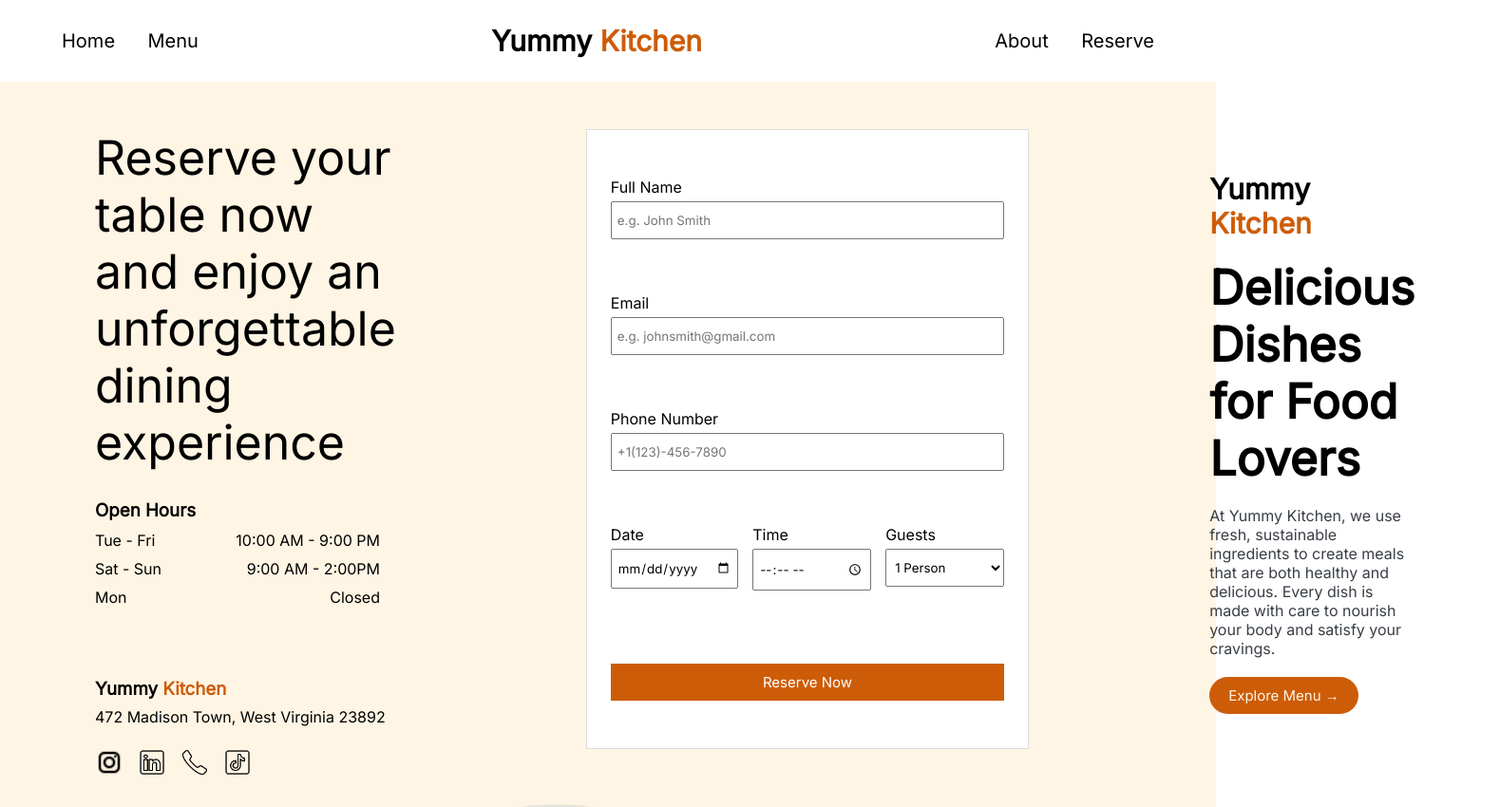
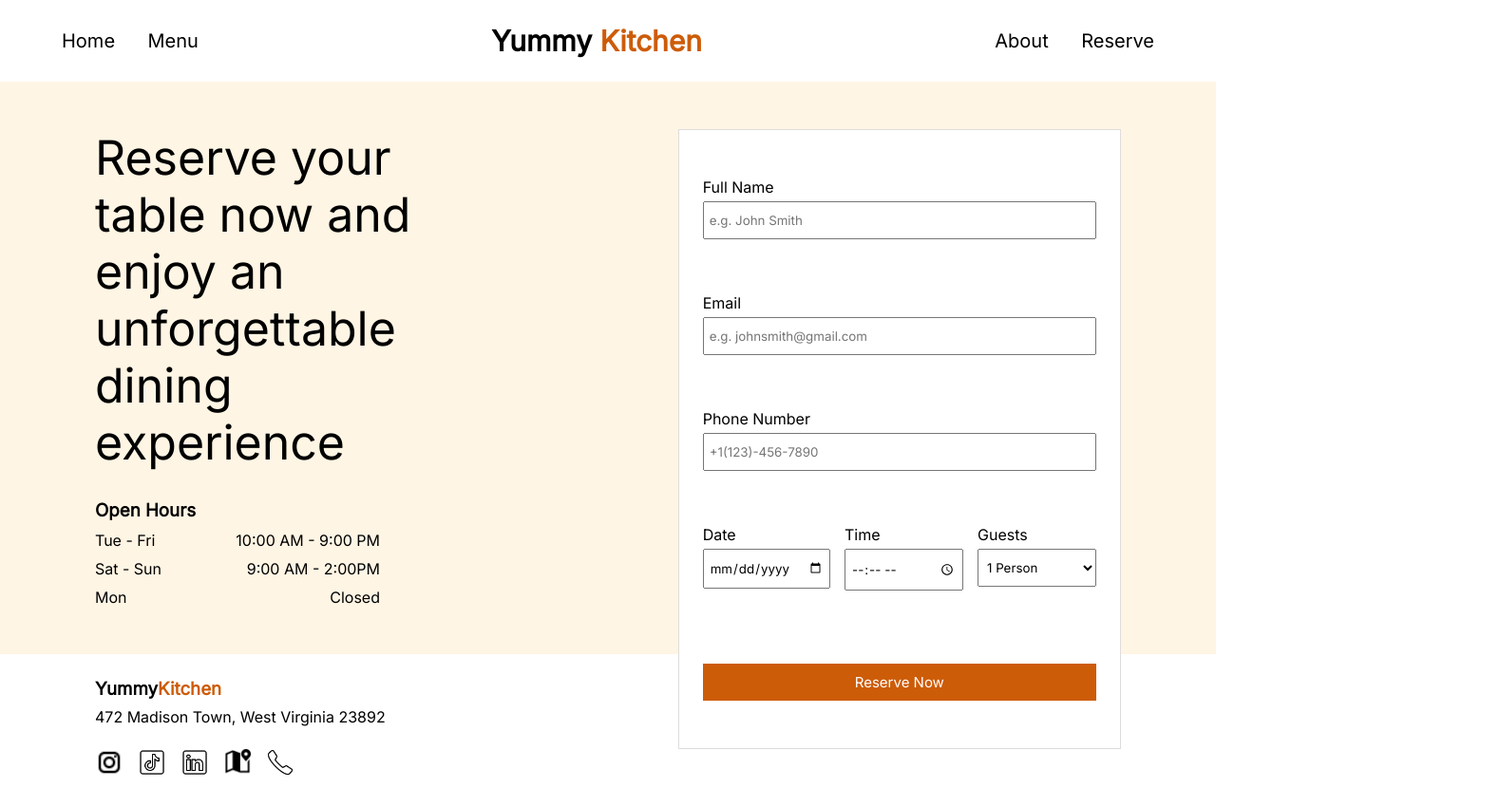
Before and after one commit to madison1238/restaurant-page, a website built with webpack: page src/template.html in a window 1280 px wide. Shown: the top 850 px of the page at 95% size, 1579 px wide, since content can reach past the window. Built offline with nearby package versions, Linux system fonts and the light colour scheme.

Commit message:
refactor: reserve js has own module

```diff
--- /dev/null
+++ b/src/components/reserve.css
@@ -0,0 +1,126 @@
+/* RESERVE STYLES */
+
+html,
+body {
+  height: 100%;
+}
+
+body {
+  display: flex;
+  flex-direction: column;
+}
+
+#content {
+  height: 100%;
+}
+
+#reserve-container {
+  height: 100%;
+  display: flex;
+  flex-direction: column;
+}
+
+#text-form-container {
+  background-color: var(--background);
+  flex: 3;
+  display: flex;
+  padding: 50px 100px;
+  gap: 50px;
+}
+
+#text-container {
+  display: flex;
+  flex-direction: column;
+  gap: 30px;
+  margin-right: 150px;
+}
+
+#heading {
+  font-size: 50px;
+  font-weight: 400;
+}
+
+#open-hours-container {
+  display: flex;
+  flex-direction: column;
+  gap: 10px;
+  max-width: 300px;
+}
+
+#hours-container {
+  display: flex;
+  flex-direction: column;
+  gap: 10px;
+}
+
+.hours {
+  display: flex;
+  flex-direction: row;
+  justify-content: space-between;
+}
+
+form {
+  background-color: white;
+  border: 1px solid rgb(222, 220, 220);
+  display: flex;
+  flex-direction: column;
+  justify-content: space-between;
+  padding: 50px 25px;
+  gap: 15px;
+  margin-bottom: -150px;
+  z-index: 1;
+}
+
+input,
+select,
+#submit-form {
+  padding: 10px 5px;
+}
+
+.label-input {
+  display: flex;
+  flex-direction: column;
+  gap: 5px;
+}
+
+#date-time-guest {
+  display: flex;
+  flex-direction: row;
+  gap: 15px;
+}
+
+#date-time-guest .label-input {
+  min-width: 125px;
+}
+
+#submit-form {
+  background: var(--accent);
+  color: white;
+  border: none;
+  cursor: pointer;
+  margin-top: 20px;
+  font-size: 15px;
+}
+
+#info-container {
+  display: flex;
+  flex-direction: column;
+  flex: 1;
+  padding: 25px 100px;
+  gap: 8px;
+}
+
+#icons {
+  display: flex;
+  gap: 15px;
+  margin-top: 15px;
+}
+
+#info-container img {
+  box-sizing: content-box;
+  height: 30px;
+}
+#info-container img:hover {
+  transform: scale(1.25);
+  transition: transform 0.25s ease-in-out;
+}
--- /dev/null
+++ b/src/components/reserve.js
@@ -0,0 +1,375 @@
+
+import instaSRC from '../images/instagram.png'
+import mapSRC from '../images/map.png'
+import linkSRC from '../images/linkedin.png'
+import phoneSRC from '../images/phone.png'
+import tikSRC from '../images/tiktok.png'
+
+
+
+import './reserve.css'
+
+
+export default function loadReserve(){
+    const body = document.querySelector('body')
+    body.id = 'reserve-body'
+
+    const content = document.querySelector('#content');
+
+    const reserveCont = document.createElement('div')
+    reserveCont.id = 'reserve-container'
+
+    const textFormContainer = document.createElement('div')
+    textFormContainer.id = 'text-form-container'
+
+    textFormContainer.appendChild(loadText());
+    textFormContainer.appendChild(loadForm());
+
+    reserveCont.appendChild(textFormContainer);
+    reserveCont.appendChild(loadInfo());
+
+    content.appendChild(reserveCont)
+
+}
+
+
+function loadText(){
+    const textContainer = document.createElement('div');
+    textContainer.id = 'text-container';
+
+    const heading = document.createElement('h1');
+    heading.id = 'heading';
+    heading.textContent = 'Reserve your table now and enjoy an unforgettable dining experience'
+
+    textContainer.appendChild(heading);
+    textContainer.appendChild(loadHours());
+
+    return textContainer;;
+
+}
+
+function loadHours(){
+    const openHoursContainer = document.createElement('div');
+    openHoursContainer.id = 'open-hours-container';
+
+    const openHours = document.createElement('h3');
+    openHours.textContent = 'Open Hours'
+
+    const hoursContainer = document.createElement('div');
+    hoursContainer.id = 'hours-container';
+
+
+    /*TUE - FRI HOURS*/
+    const tueFriCont = document.createElement('div');
+    tueFriCont.classList.add('hours');
+
+    const tueFriDay = document.createElement('p');
+    tueFriDay.textContent = 'Tue - Fri'
+
+    const tueFriHours = document.createElement('p');
+    tueFriHours.textContent = '10:00 AM - 9:00 PM'
+
+    tueFriCont.appendChild(tueFriDay);
+    tueFriCont.appendChild(tueFriHours);
+
+    /*SAT SUN HOURS*/
+    const satSunCont = document.createElement('div');
+    satSunCont.classList.add('hours');
+
+    const satSunDay = document.createElement('p');
+    satSunDay.textContent = 'Sat - Sun'
+
+    const satSunHours = document.createElement('p');
+    satSunHours.textContent = '9:00 AM - 2:00PM'
+
+    satSunCont.appendChild(satSunDay);
+    satSunCont.appendChild(satSunHours);
+
+    /*MONDAY HOURS */
+    const monCont = document.createElement('div');
+    monCont.classList.add('hours');
+
+    const monDay = document.createElement('p');
+    monDay.textContent = 'Mon'
+
+    const monHours = document.createElement('p');
+    monHours.textContent = 'Closed'
+
+    monCont.appendChild(monDay);
+    monCont.appendChild(monHours);
+
+    hoursContainer.appendChild(tueFriCont);
+    hoursContainer.appendChild(satSunCont);
+    hoursContainer.appendChild(monCont);
+
+    openHoursContainer.appendChild(openHours);
+    openHoursContainer.appendChild(hoursContainer);
+
+    return openHoursContainer;
+
+}
+
+function loadForm(){
+    const form = document.createElement('form');
+    form.action = ""
+
+    /*NAME*/
+    const nameCont = document.createElement('div');
+    nameCont.classList.add('label-input');
+
+    const nameLabel = document.createElement('label');
+    nameLabel.htmlFor = 'full-name';
+    nameLabel.textContent = 'Full Name';
+
+    const nameInput = document.createElement('input');
+    nameInput.type = 'text';
+    nameInput.name = 'full-name';
+    nameInput.id = 'full-name';
+    nameInput.placeholder = 'e.g. John Smith';
+    nameInput.required = true
+
+    nameCont.appendChild(nameLabel);
+    nameCont.appendChild(nameInput);
+
+
+    /*EMAIL*/
+    const emailCont = document.createElement('div');
+    emailCont.classList.add('label-input');
+
+    const emailLabel = document.createElement('label');
+    emailLabel.htmlFor = 'email';
+    emailLabel.textContent =  'Email';
+
+    const emailInput = document.createElement('input');
+    emailInput.type = 'email';
+    emailInput.name = 'email';
+    emailInput.id = 'email';
+    emailInput.placeholder = 'e.g. johnsmith@gmail.com';
+    emailInput.required = true;
+
+
+    emailCont.appendChild(emailLabel);
+    emailCont.appendChild(emailInput);
+
+    /*PHONE NUMBER*/
+    const numberCont = document.createElement('div');
+    numberCont.classList.add('label-input');
+
+
+    const numberLabel = document.createElement('div');
+    numberLabel.htmlFor = 'number'
+    numberLabel.textContent = 'Phone Number';
+
+    const numberInput = document.createElement('input');
+    numberInput.type = 'tel';
+    numberInput.name = 'number';
+    numberInput.id = 'number';
+    numberInput.placeholder = '+1(123)-456-7890';
+    numberInput.required = true;
+
+    numberCont.appendChild(numberLabel);
+    numberCont.appendChild(numberInput);
+
+    /*DATE*/
+
+    const dtgCont = document.createElement('div');
+    dtgCont.id = 'date-time-guest';
+
+    const dateCont = document.createElement('div');
+    dateCont.classList.add('label-input');
+
+    const dateLabel = document.createElement('label');
+    dateLabel.htmlFor = 'date';
+    dateLabel.textContent = 'Date';
+
+    const dateInput = document.createElement('input');
+    dateInput.type = 'date';
+    dateInput.name = 'date';
+    dateInput.id = 'date';
+    dateInput.required = true;
+
+    dateCont.appendChild(dateLabel);
+    dateCont.appendChild(dateInput);
+
+    /*TIME */
+
+    const timeCont = document.createElement('div');
+    timeCont.classList.add('label-input');
+
+    const timeLabel = document.createElement('label');
+    timeLabel.htmlFor = 'time';
+    timeLabel.textContent = 'Time';
+
+    const timeInput = document.createElement('input');
+    timeInput.type = 'time';
+    timeInput.id = 'time';
+    timeInput.name = 'time';
+    timeInput.required = true
+
+    timeCont.appendChild(timeLabel);
+    timeCont.appendChild(timeInput);
+
+    /*GUESTS*/
+
+    const guestCont = document.createElement('div');
+    guestCont.classList.add('label-input');
+
+    const guestsLabel = document.createElement('label');
+    guestsLabel.htmlFor = 'guests';
+    guestsLabel.textContent = 'Guests'
+
+    const guestSelect = document.createElement('select');
+    guestSelect.name = 'guests';
+    guestSelect.id = 'guests';
+
+    const option1 = document.createElement('option');
+    option1.value = '1'
+    option1.textContent = '1 Person'
+
+    const option2 = document.createElement('option');
+    option2.value = '2'
+    option2.textContent = '2 People'
+
+    const option3 = document.createElement('option');
+    option3.value = '3'
+    option3.textContent = '3 People'
+
+    const option4 = document.createElement('option');
+    option4.value = '4'
+    option4.textContent = '4 People'
+
+    const option5 = document.createElement('option');
+    option5.value = '5'
+    option5.textContent = '5 People'
+
+    const option6 = document.createElement('option');
+    option6.value = '6'
+    option6.textContent = '6 People'
+
+    const option7 = document.createElement('option');
+    option7.value = '7'
+    option7.textContent = '7 People'
+
+    const option8 = document.createElement('option');
+    option8.value = '8'
+    option8.textContent = '8 People'
+
+    const option9 = document.createElement('option');
+    option9.value = '9+'
+    option9.textContent = '9+ People'
+
+
+    guestSelect.appendChild(option1);
+    guestSelect.appendChild(option2);
+    guestSelect.appendChild(option3);
+    guestSelect.appendChild(option4);
+    guestSelect.appendChild(option5);
+    guestSelect.appendChild(option6);
+    guestSelect.appendChild(option7);
+    guestSelect.appendChild(option8);
+    guestSelect.appendChild(option9);
+
+    guestCont.appendChild(guestsLabel);
+    guestCont.appendChild(guestSelect);
+
+    dtgCont.appendChild(dateCont);
+    dtgCont.appendChild(timeCont);
+    dtgCont.appendChild(guestCont);
+
+
+    const submitBtn = document.createElement('button');
+    submitBtn.type = 'submit';
+    submitBtn.id = 'submit-form'
+    submitBtn.textContent = 'Reserve Now'
+
+    form.appendChild(nameCont);
+    form.appendChild(emailCont);
+    form.appendChild(numberCont);
+    form.appendChild(dtgCont);
+    form.appendChild(submitBtn)
+
+    return form;
+}
+
+
+
+function loadInfo(){
+    const infoCont = document.createElement('div');
+    infoCont.id = 'info-container'
+
+    const name = document.createElement('h3');
+    name.textContent = 'Yummy';
+
+    const span = document.createElement('span');
+    span.classList.add('logo-color')
+    span.textContent = 'Kitchen'
+
+    name.appendChild(span);
+
+    const location = document.createElement('p');
+    location.textContent = '472 Madison Town, West Virginia 23892';
+
+    const iconCont = document.createElement('div');
+    iconCont.id = 'icons'
+
+    const instaLink = document.createElement('a');
+    instaLink.href = '#';
+    instaLink.classList.add('sm-link');
+
+    const instaImg = document.createElement('img');
+    instaImg.src = instaSRC;
+
+    instaLink.appendChild(instaImg);
+
+
+    const tiktokLink = document.createElement('a');
+    tiktokLink.href = '#';
+    tiktokLink.classList.add('sm-link');
+
+    const tiktokImg = document.createElement('img');
+    tiktokImg.src = tikSRC;
+
+    tiktokLink.appendChild(tiktokImg);
+
+
+    const linkedinLink = document.createElement('a');
+    linkedinLink.href = '#';
+    linkedinLink.classList.add('sm-link');
+
+    const linkedinImg = document.createElement('img');
+    linkedinImg.src = linkSRC;
+
+    linkedinLink.appendChild(linkedinImg);
+
+    const mapLink = document.createElement('a');
+    mapLink.href = '#';
+    mapLink.classList.add('sm-link');
+
+    const mapImg = document.createElement('img');
+    mapImg.src = mapSRC;
+
+    mapLink.appendChild(mapImg);
+
+    const phoneLink = document.createElement('a');
+    phoneLink.href = '#';
+    phoneLink.classList.add('sm-link');
+
+    const phoneImg = document.createElement('img');
+    phoneImg.src = phoneSRC;
+
+    phoneLink.appendChild(phoneImg);
+
+    iconCont.appendChild(instaLink)
+    iconCont.appendChild(tiktokLink)
+    iconCont.appendChild(linkedinLink);
+    iconCont.appendChild(mapLink);
+    iconCont.appendChild(phoneLink);
+
+    infoCont.appendChild(name);
+    infoCont.appendChild(location);
+    infoCont.appendChild(iconCont)
+
+    return infoCont;
+
+
+}
--- a/src/index.js
+++ b/src/index.js
@@ -1,8 +1,9 @@
 import '@fontsource/inter';
 import './styles/global.css';
 
-import loadHome from './components/homepage';
-import loadAbout from './components/about.js'
+/*import loadHome from './components/homepage';
+import loadAbout from './components/about.js';*/
+import loadReserve from './components/reserve';
 
 const homeBtn = document.querySelector('#home-btn')
 const menuBtn = document.querySelector('#menu-btn');
@@ -19,10 +20,16 @@
     loadAbout();
 })
 
+reserveBtn.addEventListener('click', () => {
+    clearContent();
+    loadReserve();
+})
+
 
 function clearContent(){
     const content = document.querySelector('#content');
     content.innerHTML = '';
 }
 
-loadHome();
+clearContent()
+loadReserve()
--- a/src/styles/global.css
+++ b/src/styles/global.css
@@ -36,130 +36,3 @@
 .logo-color {
   color: var(--accent);
 }
-
-/* RESERVE STYLES */
-
-html,
-body {
-  height: 100%;
-}
-
-body {
-  display: flex;
-  flex-direction: column;
-}
-
-#content {
-  height: 100%;
-}
-
-#reserve-container {
-  height: 100%;
-  display: flex;
-  flex-direction: column;
-}
-
-#text-form-container {
-  background-color: var(--background);
-  flex: 3;
-  display: flex;
-  padding: 50px 100px;
-  gap: 50px;
-}
-
-#text-container {
-  display: flex;
-  flex-direction: column;
-  gap: 30px;
-  margin-right: 150px;
-}
-
-#heading {
-  font-size: 50px;
-  font-weight: 400;
-}
-
-#open-hours-container {
-  display: flex;
-  flex-direction: column;
-  gap: 10px;
-  max-width: 300px;
-}
-
-#hours-container {
-  display: flex;
-  flex-direction: column;
-  gap: 10px;
-}
-
-.hours {
-  display: flex;
-  flex-direction: row;
-  justify-content: space-between;
-}
-
-form {
-  background-color: white;
-  border: 1px solid rgb(222, 220, 220);
-  display: flex;
-  flex-direction: column;
-  justify-content: space-between;
-  padding: 50px 25px;
-  gap: 15px;
-  margin-bottom: -150px;
-  z-index: 1;
-}
-
-input,
-select,
-#submit-form {
-  padding: 10px 5px;
-}
-
-.label-input {
-  display: flex;
-  flex-direction: column;
-  gap: 5px;
-}
-
-#date-time-guest {
-  display: flex;
-  flex-direction: row;
-  gap: 15px;
-}
-
-#date-time-guest .label-input {
-  min-width: 125px;
-}
-
-#submit-form {
-  background: var(--accent);
-  color: white;
-  border: none;
-  cursor: pointer;
-  margin-top: 20px;
-  font-size: 15px;
-}
-
-#info-container {
-  display: flex;
-  flex-direction: column;
-  flex: 1;
-  padding: 25px 100px;
-  gap: 8px;
-}
-
-#icons {
-  display: flex;
-  gap: 15px;
-  margin-top: 15px;
-}
-
-#info-container img {
-  box-sizing: content-box;
-  height: 30px;
-}
-#info-container img:hover {
-  transform: scale(1.25);
-  transition: transform 0.25s ease-in-out;
-}
--- a/src/template.html
+++ b/src/template.html
@@ -20,7 +20,7 @@
       </nav>
     </header>
     <div id="content">
-      <div id="reserve-container">
+      <!-- <div id="reserve-container">
         <div id="text-form-container">
           <div id="text-container">
             <h1 id="heading">
@@ -118,7 +118,7 @@
             </a>
           </div>
         </div>
-      </div>
+      </div>-->
     </div>
   </body>
 </html>
```
